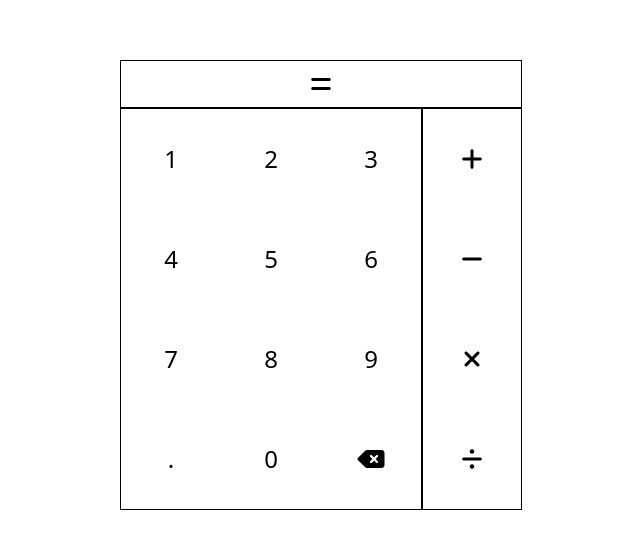
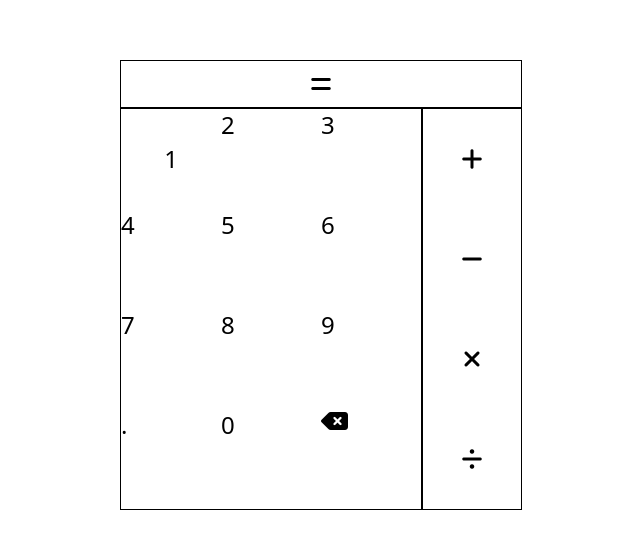
Before and after one commit to Jowelss/Calculator, a website: page index.html in a window 1280 px wide. Shown: the part 115-664 px from the top of the page, without its empty margins (319-959 px from the left). Drawn offline with Linux system fonts and the light colour scheme.

Commit message:
iiiinsta

```diff
--- a/index.html
+++ b/index.html
@@ -27,9 +27,9 @@
 
       <div class="grid grid-cols-[1fr_100px] h-full">
         <div
-          class="number-container grid grid-rows-[100px_100px_100px_100px] grid-cols-[100px_100px_100px] items-center justify-items-center border"
+          class="number-container grid grid-rows-[100px_100px_100px_100px] grid-cols-[100px_100px_100px] border"
         >
-          <span class="number">1</span>
+          <span class="number flex items-center justify-center">1</span>
           <span class="number">2</span>
           <span class="number">3</span>
           <span class="number">4</span>
```
Also changed, not shown: css/output.css.
